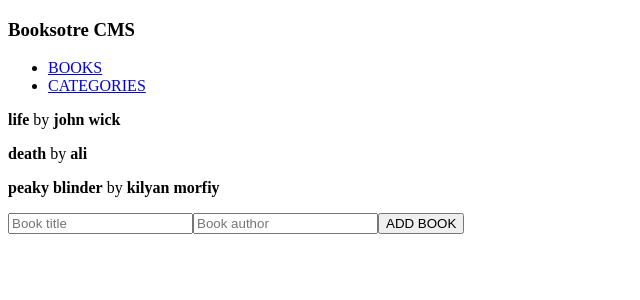
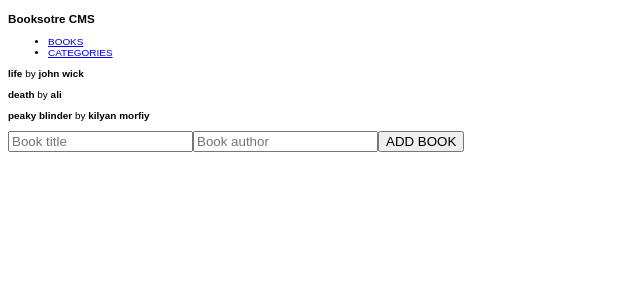
Before and after one commit to MMhaidari/Book-Store, a React (Create React App) app: page / in a window 1280 px wide. Shown: the top 300 px of the page, without its empty margins (0-640 px from the left). Built offline with nearby package versions, Linux system fonts and the light colour scheme.

Commit message:
commit added because of linter error

```diff
--- /dev/null
+++ b/src/App.css
@@ -0,0 +1,11 @@
+* {
+    box-sizing: border-box;
+}
+
+html {
+    font-size: 62.25%;
+}
+
+body {
+    font-family: sans-serif;
+}
--- a/src/App.js
+++ b/src/App.js
@@ -3,6 +3,7 @@ import { Routes, Route } from 'react-router-dom';
 import Books from './components/Books';
 import Categories from './components/Categories';
 import Navbar from './components/Navbar';
+import './App.css';
 
 function App() {
   return (
```
